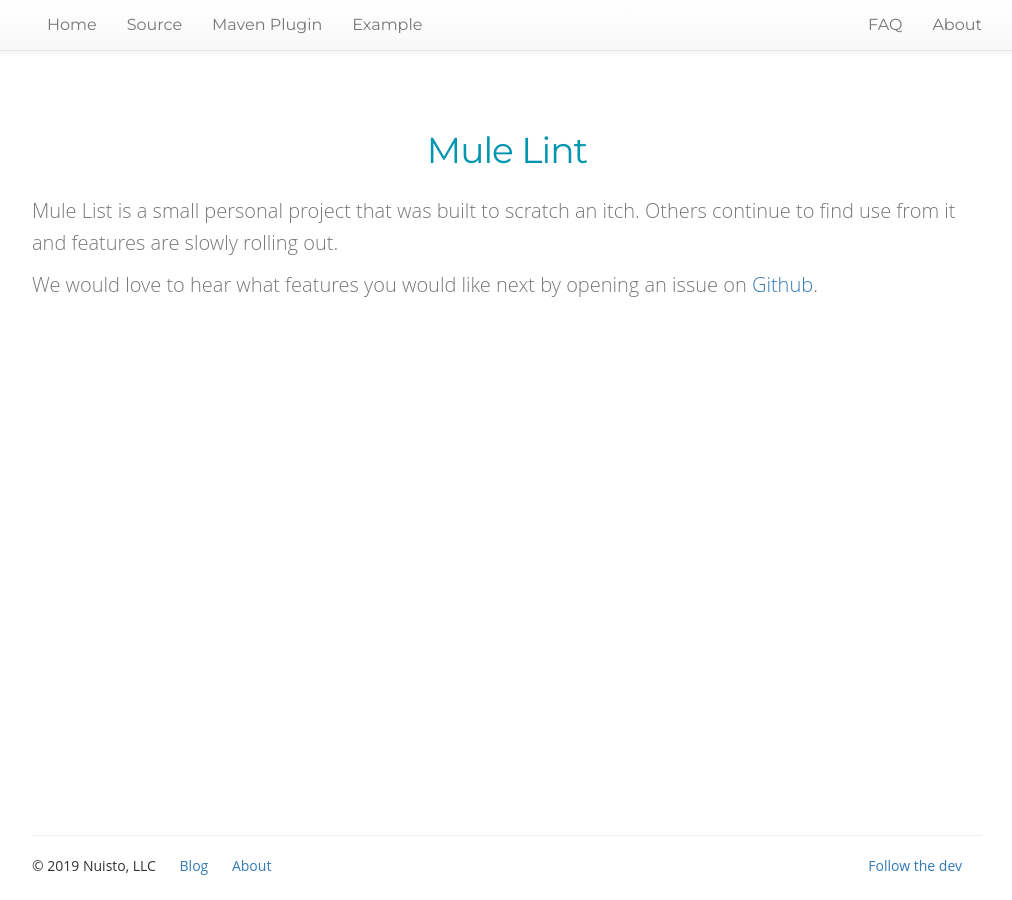
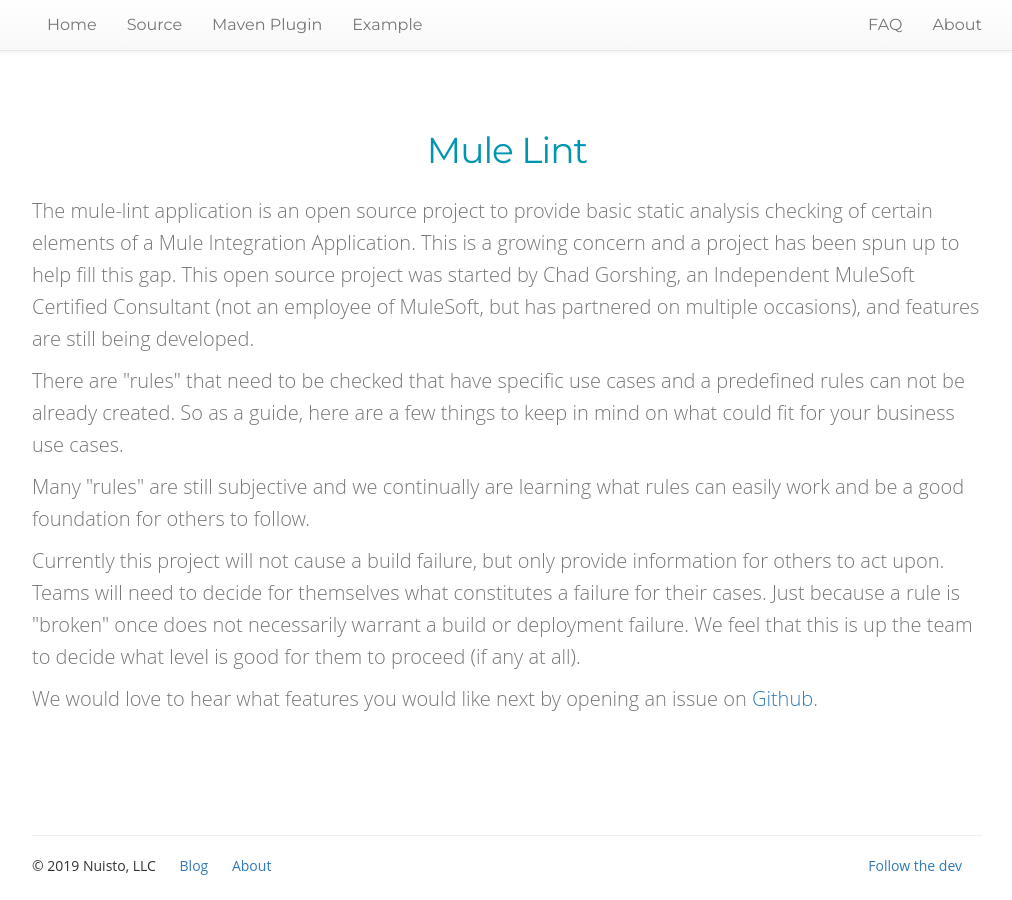
Before and after one commit to mule-lint/mule-lint.github.io, a Jekyll site: the page built from index.md, in a window 1280 px wide. Shown: the whole page, without its empty margins (133-1145 px from the left). Built offline with Jekyll 4.4.1, drawn with Linux system fonts in a browser that asks for light colours; nearby versions of some CDN libraries; comment, search, counter and statistics services are not loaded.

Commit message:
Updated from pdf

```diff
--- a/index.md
+++ b/index.md
@@ -8,10 +8,33 @@
       <div class="col-md-12">
         <h1>Mule Lint</h1>
 
-        <p>Mule List is a small personal project that was built to scratch an itch.
-        Others continue to find use from it and features are slowly rolling out.</p>
+        <p>The mule-lint application is an open source project to provide basic
+        static analysis checking of certain elements of a Mule Integration
+        Application. This is a growing concern and a project has been spun up
+        to help fill this gap. This open source project was started by Chad
+        Gorshing, an Independent MuleSoft Certified Consultant (not an employee
+        of MuleSoft, but has partnered on multiple occasions), and features are
+        still being developed.</p>
 
-        <p>We would love to hear what features you would like next by opening an issue on <a href="https://github.com/nuisto/mule-lint/issues">Github</a>.</p>
+        <p>There are "rules" that need to be checked that have specific use
+        cases and a predefined rules can not be already created. So as a guide,
+        here are a few things to keep in mind on what could fit for your
+        business use cases.</p>
+
+        <p>Many "rules" are still subjective and we continually are learning
+        what rules can easily work and be a good foundation for others to
+        follow.</p>
+
+        <p>Currently this project will not cause a build failure, but only
+        provide information for others to act upon. Teams will need to decide
+        for themselves what constitutes a failure for their cases.  Just
+        because a rule is "broken" once does not necessarily warrant a build or
+        deployment failure.  We feel that this is up the team to decide what
+        level is good for them to proceed (if any at all).</p>
+
+        <p>We would love to hear what features you would like next by opening an
+        issue on <a href="https://github.com/nuisto/mule-lint/issues">Github</a>.
+        </p>
       </div>
     </div>
   </div>
```
